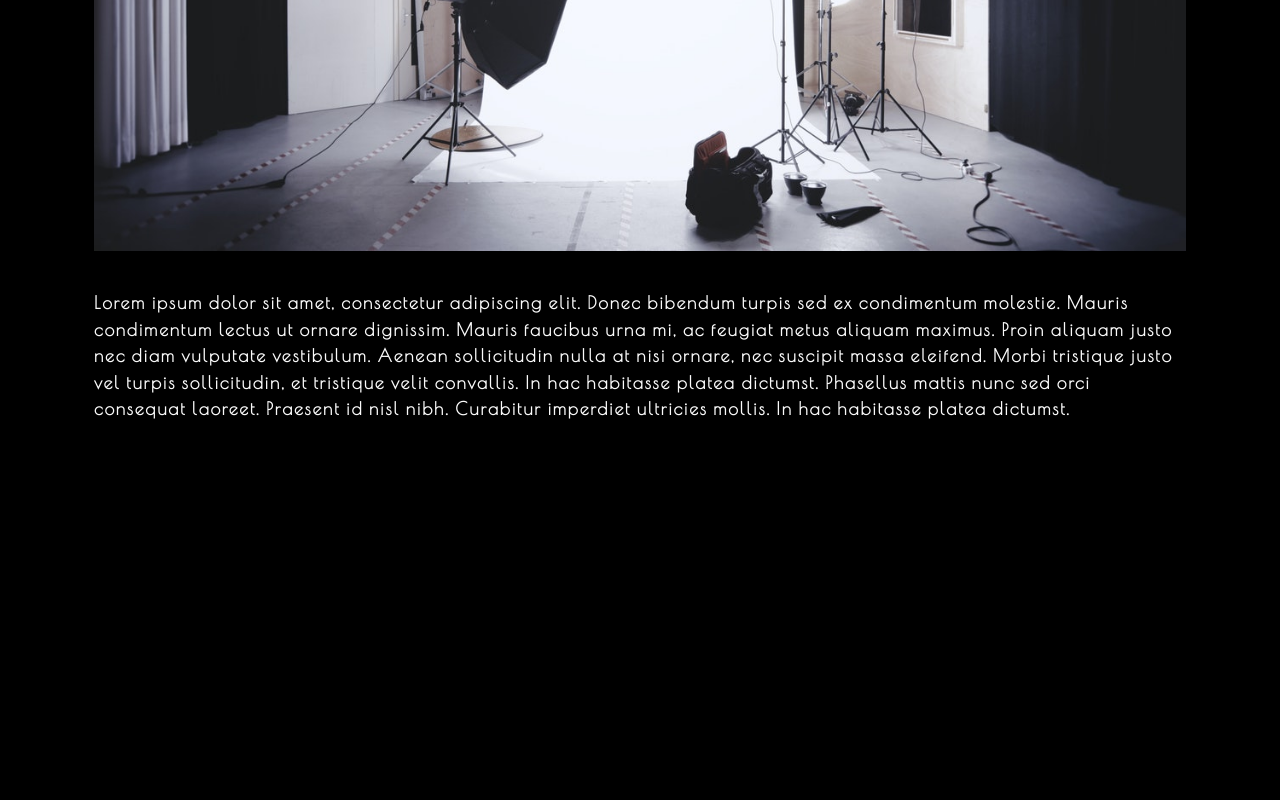
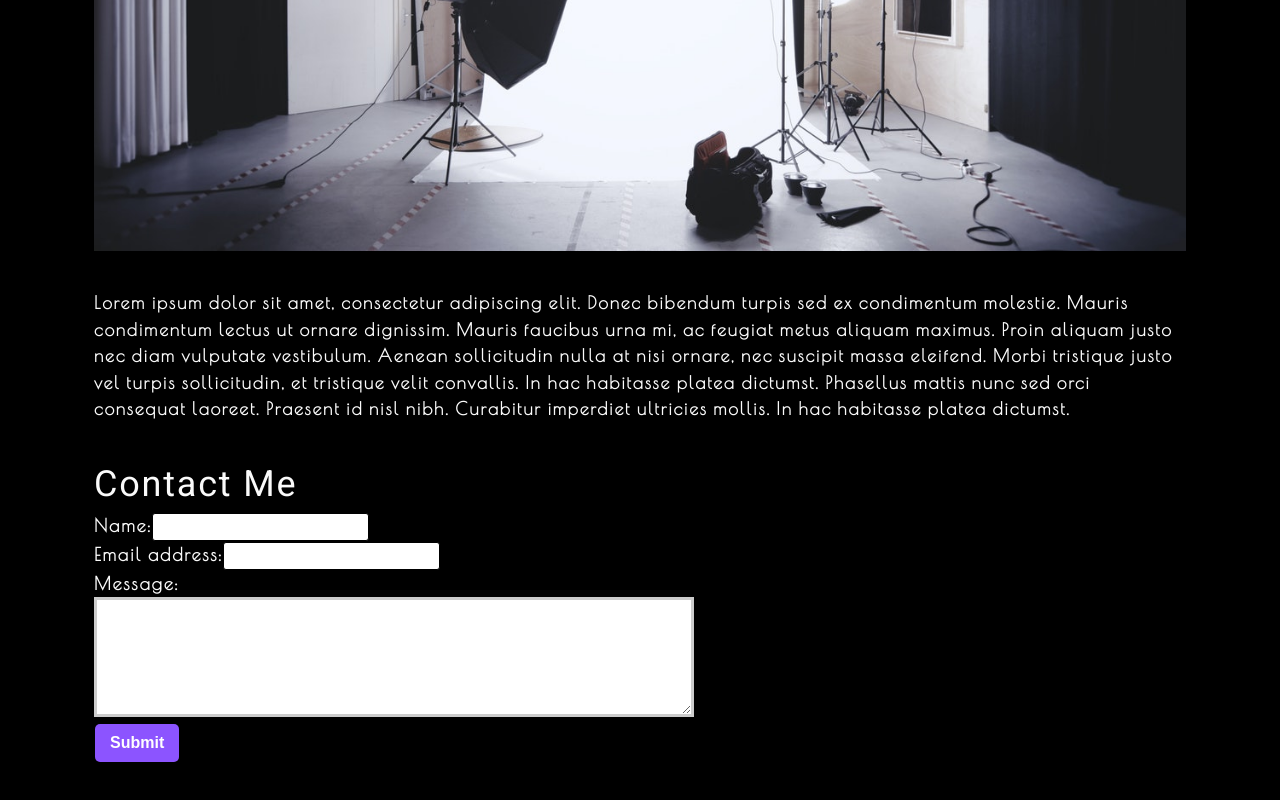
Before and after one commit to ryan7998/photo-port, a React (Create React App) app: page / in a window 1280 px wide. Shown: the part 1030-1830 px from the top of the page. Before the commit the page ends 1542 px from the top, so only its background shows below. Built offline with nearby package versions, Linux system fonts and the light colour scheme.

Commit message:
handle change implemented

```diff
--- a/src/App.js
+++ b/src/App.js
@@ -2,6 +2,7 @@
 import Nav from './components/Nav';
 import About from './components/About';
 import Gallery from './components/Gallery';
+import ContactForm from './components/Contact';
 
 function App() {
   const [categories] = useState([
@@ -25,6 +26,7 @@
       <main>
           <Gallery currentCategory={currentCategory} />
           <About />
+          <ContactForm />
       </main>
     </div>
   );
--- a/src/components/Contact/index.js
+++ b/src/components/Contact/index.js
@@ -1,21 +1,30 @@
-import React from 'react';
+import React, {useState} from 'react';
 
 function ContactForm(){
+    const [formState, setFormState] = useState({name:'', email:'', message:''});
+    const {name, email, message} = formState;
+    function handleChange(e){
+        setFormState({...formState, [e.target.name]: e.target.value})
+    }
+    function handleSubmit(e){
+        e.preventDefault();
+        console.log(formState);
+    }
     return(
         <section>
             <h1>Contact Me</h1>
-            <form id="contact-form">
+            <form id="contact-form" onSubmit={handleSubmit}>
                 <div>
                     <label htmlFor="name">Name:</label>
-                    <input type="text" name="name" />
+                    <input type="text" defaultValue={name} onChange={handleChange} name="name" />
                 </div>
                 <div>
                     <label htmlFor="email">Email address:</label>
-                    <input type="email" name="email" />
+                    <input type="email" defaultValue={email} name="email" onChange={handleChange} />
                 </div>
                 <div>
                     <label htmlFor="message">Message:</label>
-                    <textarea name="message" rows="5" />
+                    <textarea name="message" defaultValue={message} rows="5" onChange={handleChange} />
                 </div>
                 <button type="submit">Submit</button>
             </form>
```
